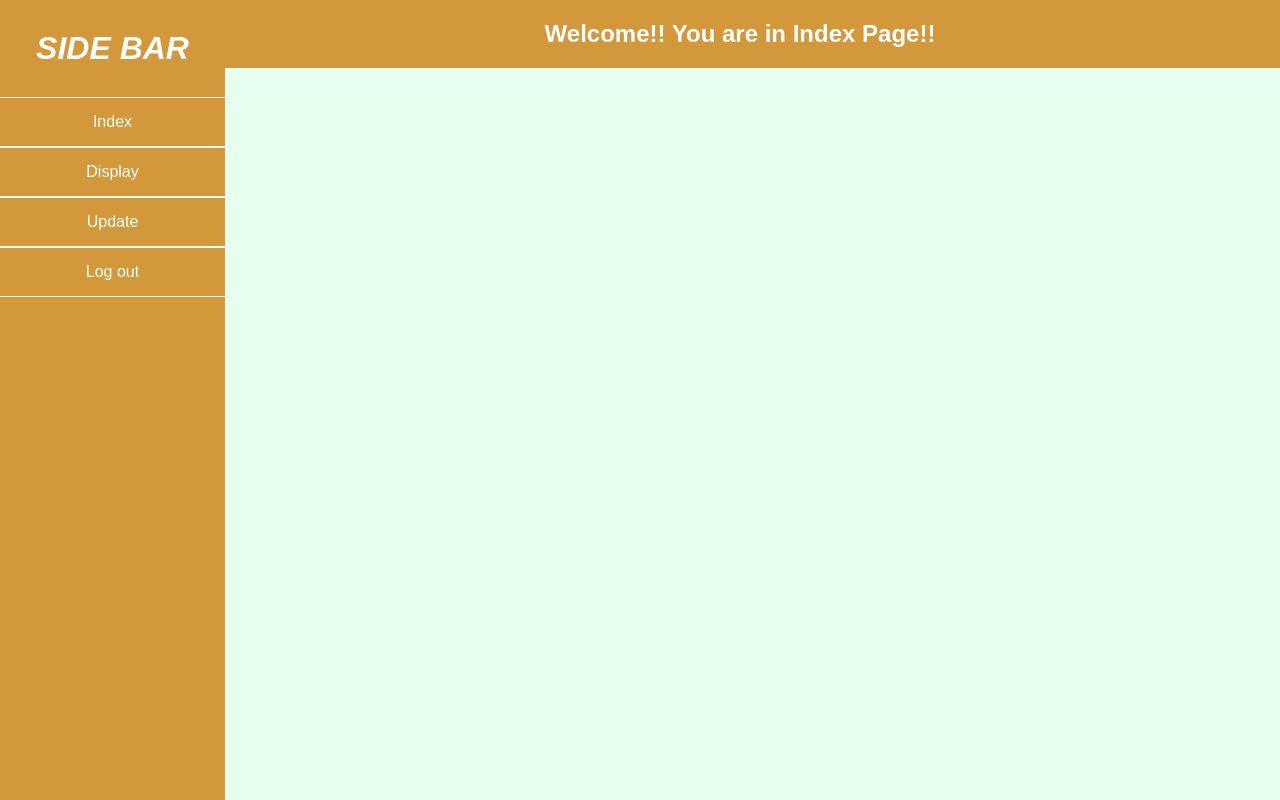
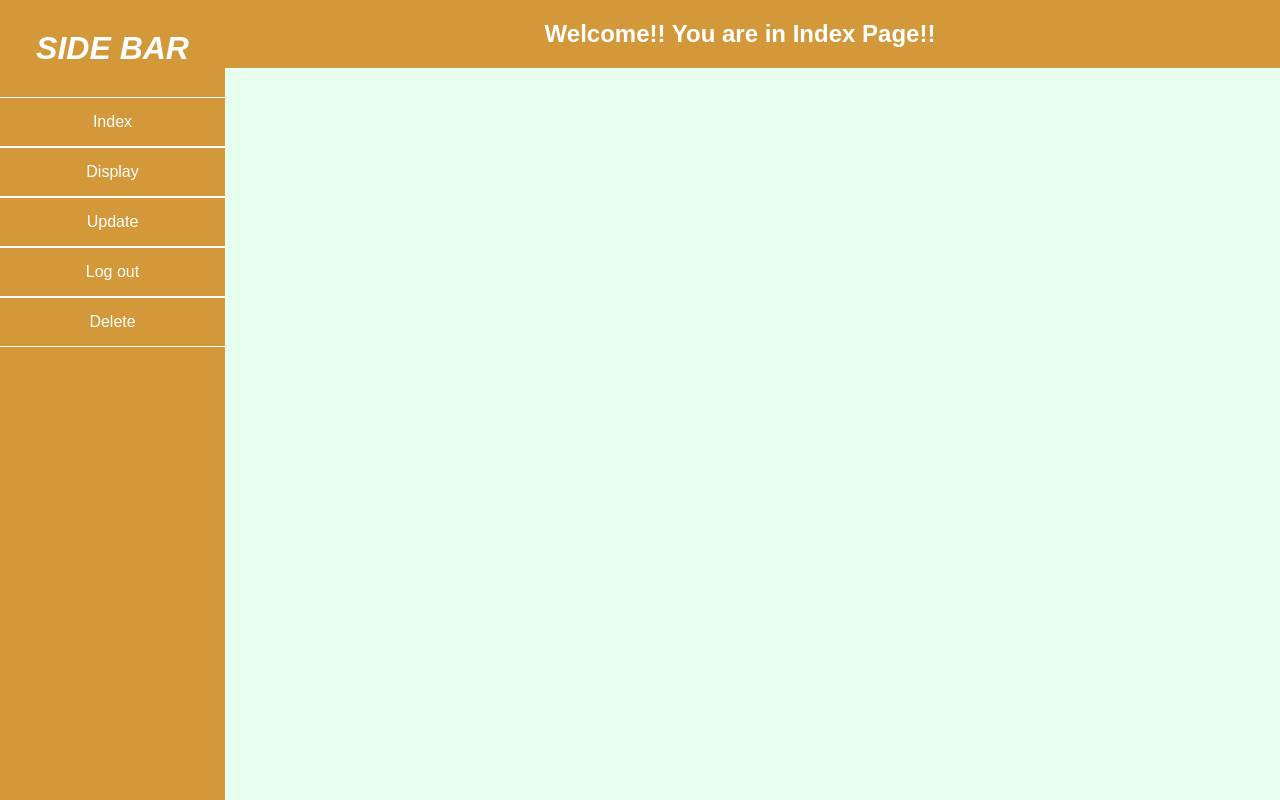
Before and after one commit to me-lier/Profile-Application, a Flask app: page /index in a window 1280 px wide. Run offline with Flask 3, Linux system fonts and the light colour scheme; the visitor is signed in with stand-in values (Sample User, id 1); some libraries are stand-ins or nearby versions.

Commit message:
Update index.html

```diff
--- a/templates/index.html
+++ b/templates/index.html
@@ -13,6 +13,7 @@
 					<li><a href="{{url_for('display')}}">Display</a></li>
 					<li><a href="{{url_for('update')}}">Update</a></li>
 					<li><a href="{{url_for('logout')}}">Log out</a></li>
+					<li><a href="{{url_for('delete')}}">Delete</a></li>
 				</ul>
 			</div>
 			<div class="content" align="center">
```
